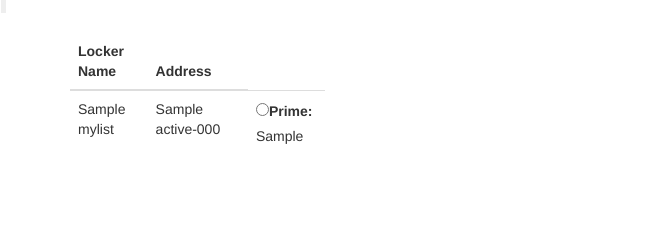
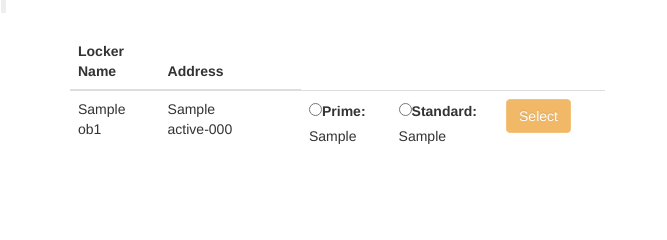
Before and after one commit to sanyabt/acms-1, a Django app: template lock/templates/lock/results.html in a window 1280 px wide. Shown: the part 329-569 px from the top of the page, without its empty margins (0-667 px from the left). Run offline with Django 3.2, Linux system fonts and the light colour scheme; tables that the repository leaves empty hold one stand-in row (values such as "Sample post"); the template is opened without the code that fills it: values that come from a table or form of the project are taken from there, most other values are stand-ins (such as "Sample title", 1, 10 or a date in 2020); some libraries are stand-ins or nearby versions.

Commit message:
Update results.html

```diff
--- a/lock/templates/lock/results.html
+++ b/lock/templates/lock/results.html
@@ -28,32 +28,45 @@ input{
         <td class=" col-md-1"> </td>
         <td class=" col-md-1"> </td>
     </thead>
-    {% for ob in mylist %}
+    {% for ob1, ob2 in mylist %}
     <tr>
-        {% for obj in ob %}
-            {%if forloop.first %}
-                <td class=" col-md-1">{{obj.locker__locker_name}}</td>
-                <td class=" col-md-2">{{obj.locker__city}}<br>{{obj.locker__state}}-{{obj.locker__pincode}}</td>
-                {% if obj.day2 < quantity|add:"0"  %}
-                    <td class=" col-md-1" style="background-color:#DEDEDE;"><b>Prime:</b>{{obj.day2}}<span class="glyphicon glyphicon-remove"></span></td>
-                {% else %}
-                    <td class=" col-md-1"><input type="radio" name="chooseone" value="Prime"><label for="Prime"> Prime: </label> {{obj.day2}}</span></td>
-   	        {% endif %}
-            {% else %}
-                {% if obj.day5 < quantity|add:"0"  %}
-                    <td class=" col-md-1" style="background-color:#DEDEDE;"><b>Standard:</b> {{obj.day5}}<span class="glyphicon glyphicon-remove"></span></td>
-                    <td class=" col-md-1"><input type="submit" class="btn btn-warning" value="Select" formaction="{% url 'success' quantity obj.locker__locker_id %}" /></td>
-                {% else %}
-                    <td class=" col-md-1"><input type="radio" name="chooseone"value="Standard"><label for="Standard"> Standard: </label> {{obj.day5}} </td></span>
-                    <td class=" col-md-1"><input type="submit" value="Select" class="btn btn-warning" formaction="{% url 'success' quantity obj.locker__locker_id %}" /></td>
-                {%endif%}
-        	{%endif%}
-        {% endfor%}
+        <td class=" col-md-1">{{ob1.locker__locker_name}}</td>
+        <td class=" col-md-2">{{ob1.locker__city}}<br>{{ob1.locker__state}}-{{ob1.locker__pincode}}</td>
+        {% if ob1.day2 < quantity|add:"0"  %}
+            <td class=" col-md-1" style="background-color:#DEDEDE;"><b>Prime:</b>{{ob1.day2}}<span class="glyphicon glyphicon-remove"></span></td>
+        {% else %}
+            <td class=" col-md-1"><input type="radio" name="chooseone" value="Prime" onclick="func({{ob1.locker__locker_id}})" ><label for="Prime"> Prime: </label> {{ob1.day2}}</span></td>
+        {% endif %}
+        {% if ob2.day5 < quantity|add:"0"  %}
+            <td class=" col-md-1" style="background-color:#DEDEDE;"><b>Standard:</b> {{ob2.day5}}<span class="glyphicon glyphicon-remove"></span></td>
+            <td class=" col-md-1"><input type="submit" class="btn btn-warning" id="{{ob1.locker__locker_id}}" name="submit" value="Select" formaction="{% url 'success' quantity ob1.locker__locker_id %}" disabled/></td>
+        {% else %}
+            <td class=" col-md-1"><input type="radio" name="chooseone"value="Standard" onclick="func({{ob1.locker__locker_id}})" ><label for="Standard"> Standard: </label> {{ob2.day5}} </td></span>
+            <td class=" col-md-1"><input type="submit" value="Select" id="{{ob1.locker__locker_id}}" name="submit" class="btn btn-warning" formaction="{% url 'success' quantity ob1.locker__locker_id %}" disabled/></td>
+        {%endif%}
     </tr>
+
     {% empty %}
         <h4 style="color:#069">No Lockers found. Please search for another place.</h4>
     {% endfor%}
 </table>
 </form>
 </div>
+<script>
+btn=""
+function func(num){
+//var fl = document.getElementById(num);
+
+/*var btnlist = document.getElementsByName("submit");
+for(i=0;i<btnlist.length;i++){
+	btnlist[i].disabled=true;
+
+}*/
+if(btn){
+btn.disabled=true;
+}
+btn= document.getElementById(num);
+btn.disabled=false;
+}
+</script>
 {% endblock %}
```
